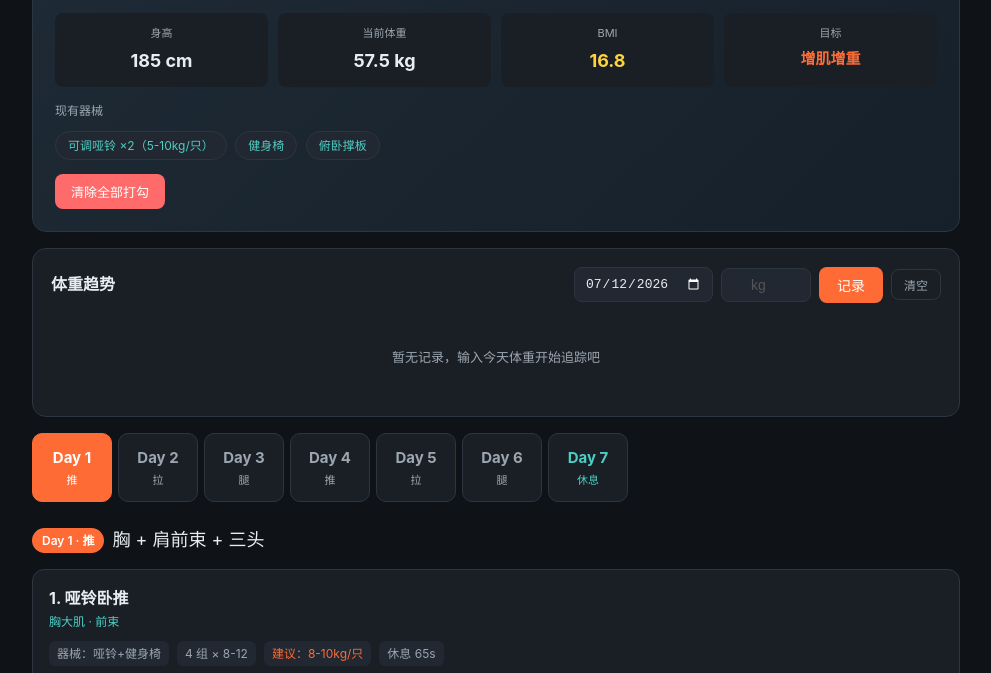
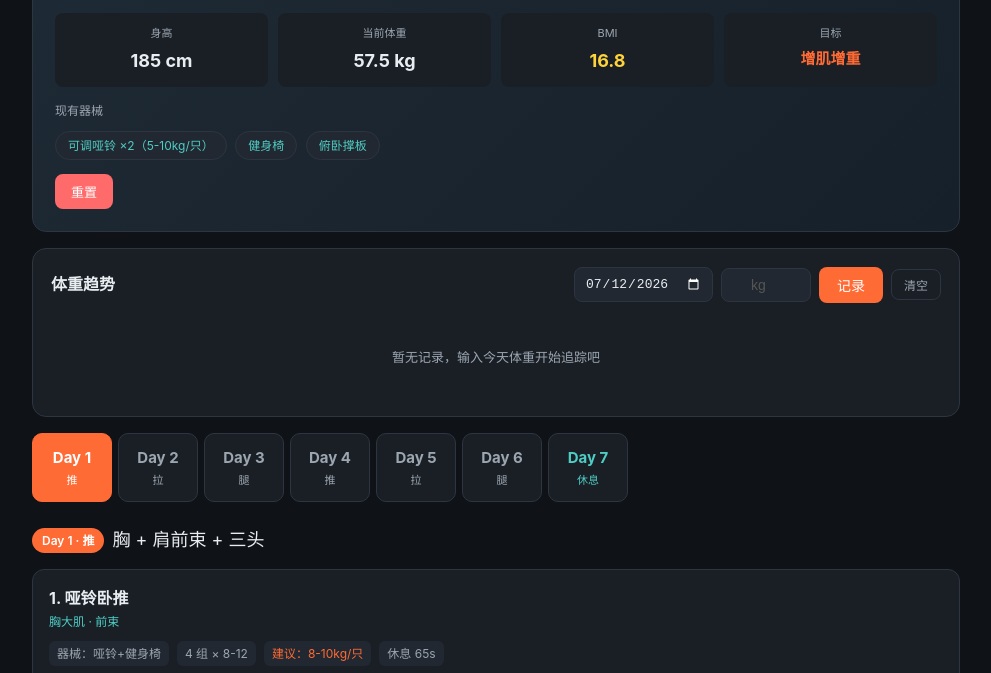
Before and after one commit to mexdxd731/home-fitness-plan, a plain HTML site: page index.html in a window 1280 px wide. Shown: the part 102-775 px from the top of the page, without its empty margins (144-1135 px from the left). Drawn offline with Linux system fonts and the light colour scheme.

Commit message:
按钮文案改为重置

```diff
--- a/index.html
+++ b/index.html
@@ -212,7 +212,7 @@
       <span class="equipment-tag">俯卧撑板</span>
     </div>
     <div class="reset-row">
-      <button class="reset-btn" id="resetChecksBtn">清除全部打勾</button>
+      <button class="reset-btn" id="resetChecksBtn">重置</button>
     </div>
   </div>
 
```
